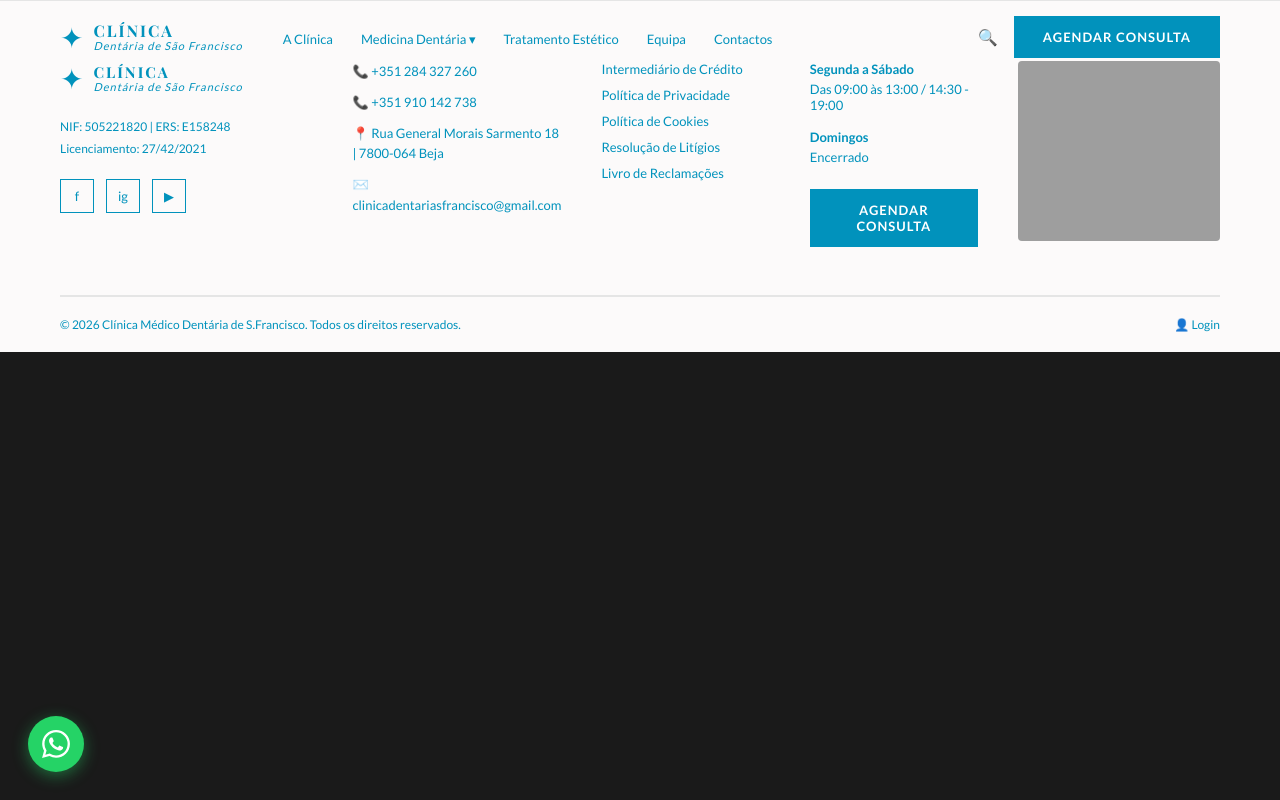
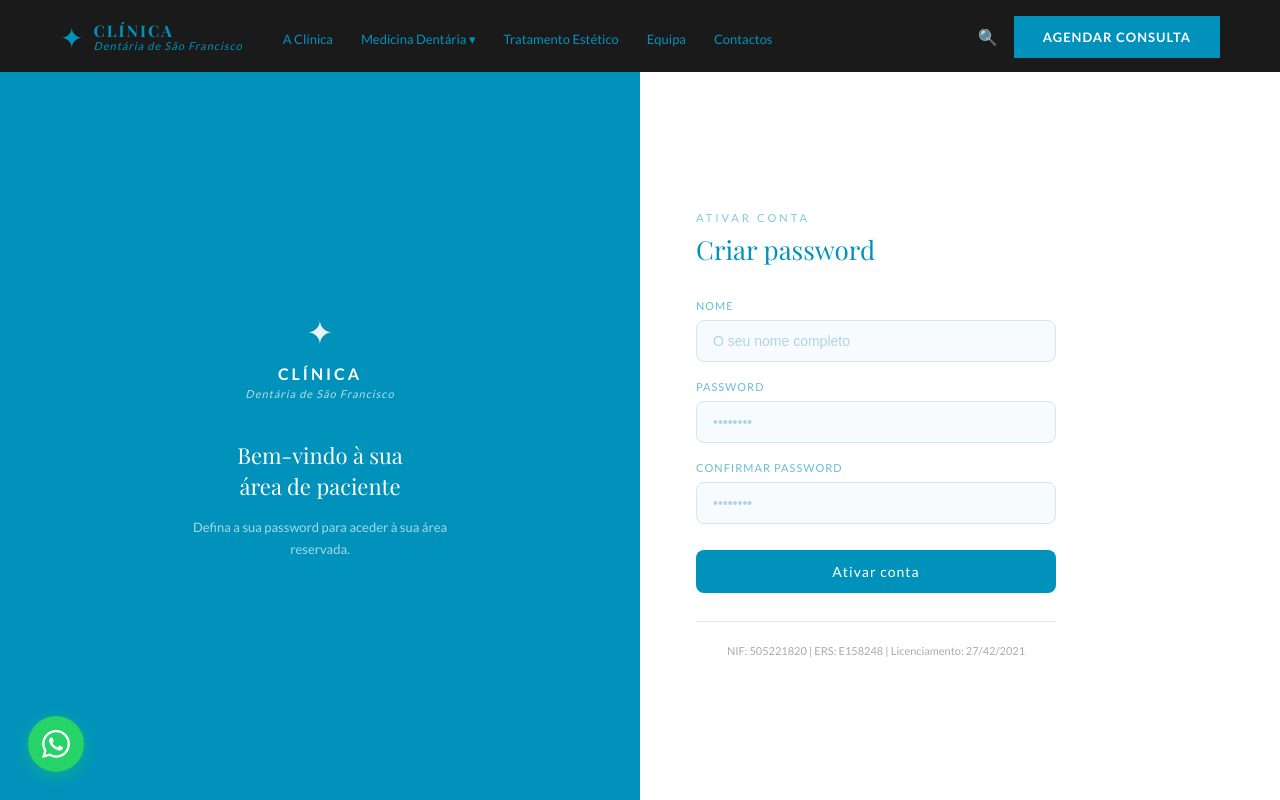
Before and after one commit to franciscommarques31/clinica-frontend, a React (Vite) app: page /register/1 in a window 1280 px wide. Shown: the top 800 px of the page. Built offline with nearby package versions, Linux system fonts and the light colour scheme; grey boxes are pictures that could not be loaded; a web font is replaced by a local one.

Commit message:
Atualização do projeto

```diff
--- a/src/App.jsx
+++ b/src/App.jsx
@@ -23,6 +23,8 @@ import MedicinaDentaria from './components/MedicinaDentaria'
 import Login from './components/Login'
 import ProtectedRoute from './components/ProtectedRoute'
 import Admin from './components/Admin'
+
+import Register from './components/Register'
 
 function ScrollToSection() {
   const { pathname, hash } = useLocation()
@@ -80,6 +82,7 @@ function Layout() {
         <Route path="/preenchimento-labial" element={<PreenchimentoLabial />} />
         <Route path="/medicina-dentaria" element={<MedicinaDentaria />} />
         <Route path="/login" element={<Login />} />
+        <Route path="/register/:token" element={<Register />} />
         <Route
           path="/admin"
           element={
--- a/src/components/Admin.jsx
+++ b/src/components/Admin.jsx
@@ -163,18 +163,12 @@ export default function Admin() {
   }
 
 const sendInvite = async (email) => {
-  console.log('A enviar convite para:', email)
   try {
     const res = await fetch(`${API_URL}/api/invites`, {
       method: 'POST',
-      headers: {
-        'Content-Type': 'application/json',
-        Authorization: `Bearer ${token}`
-      },
+      headers,
       body: JSON.stringify({ email })
     })
-
-    console.log('Resposta:', res.status)
 
     if (!res.ok) {
       alert('Erro ao enviar convite')
--- /dev/null
+++ b/src/components/Register.css
@@ -0,0 +1,178 @@
+.register-page {
+  display: grid;
+  grid-template-columns: 1fr 1fr;
+  min-height: 100vh;
+  padding-top: 72px;
+}
+
+.register-left {
+  background: #0192bc;
+  display: flex;
+  flex-direction: column;
+  justify-content: center;
+  align-items: center;
+  padding: 48px 40px;
+  text-align: center;
+}
+
+.register-logo-icon {
+  font-size: 32px;
+  color: rgba(255, 255, 255, 0.9);
+  margin-bottom: 12px;
+  display: block;
+}
+
+.register-logo-main {
+  font-size: 16px;
+  font-weight: 700;
+  color: #fff;
+  letter-spacing: 3px;
+  text-transform: uppercase;
+  display: block;
+}
+
+.register-logo-sub {
+  font-size: 11px;
+  color: rgba(255, 255, 255, 0.7);
+  letter-spacing: 1px;
+  font-style: italic;
+  display: block;
+  margin-top: 4px;
+}
+
+.register-tagline {
+  font-size: 22px;
+  font-weight: 500;
+  color: #fff;
+  line-height: 1.4;
+  margin-top: 40px;
+  margin-bottom: 14px;
+}
+
+.register-desc {
+  font-size: 13px;
+  color: rgba(255, 255, 255, 0.65);
+  line-height: 1.7;
+  max-width: 280px;
+}
+
+.register-right {
+  background: #fff;
+  display: flex;
+  flex-direction: column;
+  justify-content: center;
+  padding: 48px 56px;
+}
+
+.register-form {
+  max-width: 360px;
+  width: 100%;
+}
+
+.register-form-tag {
+  font-size: 11px;
+  letter-spacing: 3px;
+  text-transform: uppercase;
+  color: #0192bc;
+  opacity: 0.5;
+  margin-bottom: 8px;
+}
+
+.register-form-title {
+  font-size: 26px;
+  font-weight: 500;
+  color: #0192bc;
+  margin-bottom: 32px;
+}
+
+.register-field {
+  margin-bottom: 18px;
+}
+
+.register-field label {
+  display: block;
+  font-size: 11px;
+  letter-spacing: 1px;
+  text-transform: uppercase;
+  color: #0192bc;
+  opacity: 0.6;
+  margin-bottom: 8px;
+}
+
+.register-field input {
+  width: 100%;
+  padding: 12px 16px;
+  border: 1px solid #d0e8f0;
+  border-radius: 8px;
+  font-size: 14px;
+  color: #0192bc;
+  outline: none;
+  transition: border 0.2s, background 0.2s;
+  background: #f7fbfd;
+}
+
+.register-field input:focus {
+  border-color: #0192bc;
+  background: #fff;
+}
+
+.register-field input::placeholder {
+  color: #b0d4e3;
+}
+
+.register-field input:disabled {
+  opacity: 0.6;
+  cursor: not-allowed;
+}
+
+.register-btn {
+  width: 100%;
+  padding: 13px;
+  background: #0192bc;
+  color: #fff;
+  border: none;
+  border-radius: 8px;
+  font-size: 14px;
+  letter-spacing: 1px;
+  cursor: pointer;
+  transition: background 0.2s;
+  margin-top: 8px;
+}
+
+.register-btn:hover {
+  background: #0180a6;
+}
+
+.register-btn:disabled {
+  background: #7ec6de;
+  cursor: not-allowed;
+}
+
+.register-legal {
+  margin-top: 28px;
+  padding-top: 20px;
+  border-top: 1px solid #e5e5e5;
+  text-align: center;
+}
+
+.register-legal p {
+  font-size: 11px;
+  color: #aaa;
+  line-height: 1.7;
+}
+
+@media (max-width: 768px) {
+  .register-page {
+    grid-template-columns: 1fr;
+    padding-top: 60px;
+  }
+
+  .register-left {
+    padding: 40px 32px;
+    min-height: 240px;
+  }
+
+  .register-right {
+    padding: 40px 28px;
+  }
+}
--- /dev/null
+++ b/src/components/Register.jsx
@@ -0,0 +1,137 @@
+import { useState, useEffect } from 'react'
+import { useParams, useNavigate } from 'react-router-dom'
+import './Register.css'
+
+const API_URL = import.meta.env.VITE_API_URL
+
+export default function Register() {
+  const { token } = useParams()
+  const navigate = useNavigate()
+
+  const [name, setName] = useState('')
+  const [email, setEmail] = useState('')
+  const [password, setPassword] = useState('')
+  const [confirm, setConfirm] = useState('')
+  const [loading, setLoading] = useState(false)
+  const [erro, setErro] = useState('')
+
+  useEffect(() => {
+    window.scrollTo(0, 0)
+  }, [])
+
+  const handleRegister = async () => {
+    if (!name || !password || !confirm) {
+      setErro('Preencha todos os campos')
+      return
+    }
+
+    if (password !== confirm) {
+      setErro('As passwords não coincidem')
+      return
+    }
+
+    if (password.length < 6) {
+      setErro('A password deve ter pelo menos 6 caracteres')
+      return
+    }
+
+    setErro('')
+    setLoading(true)
+
+    try {
+      const res = await fetch(`${API_URL}/api/patients/register/${token}`, {
+        method: 'POST',
+        headers: { 'Content-Type': 'application/json' },
+        body: JSON.stringify({ name, password })
+      })
+
+      const data = await res.json()
+
+      if (!res.ok) {
+        setErro(data.message || 'Erro no registo')
+        return
+      }
+
+      alert('Conta criada com sucesso! Pode fazer login.')
+      navigate('/login')
+
+    } catch (error) {
+      setErro('Erro ao ligar ao servidor')
+    } finally {
+      setLoading(false)
+    }
+  }
+
+  return (
+    <main className="register-page">
+      <div className="register-left">
+        <div>
+          <span className="register-logo-icon">✦</span>
+          <span className="register-logo-main">CLÍNICA</span>
+          <span className="register-logo-sub">Dentária de São Francisco</span>
+        </div>
+        <h2 className="register-tagline">
+          Bem-vindo à sua<br />área de paciente
+        </h2>
+        <p className="register-desc">
+          Defina a sua password para aceder à sua área reservada.
+        </p>
+      </div>
+
+      <div className="register-right">
+        <div className="register-form">
+          <p className="register-form-tag">Ativar conta</p>
+          <h2 className="register-form-title">Criar password</h2>
+
+          {erro && (
+            <p style={{ color: 'red', marginBottom: '16px', fontSize: '13px' }}>
+              {erro}
+            </p>
+          )}
+
+          <div className="register-field">
+            <label>Nome</label>
+            <input
+              type="text"
+              placeholder="O seu nome completo"
+              value={name}
+              onChange={(e) => setName(e.target.value)}
+            />
+          </div>
+
+          <div className="register-field">
+            <label>Password</label>
+            <input
+              type="password"
+              placeholder="••••••••"
+              value={password}
+              onChange={(e) => setPassword(e.target.value)}
+            />
+          </div>
+
+          <div className="register-field">
+            <label>Confirmar password</label>
+            <input
+              type="password"
+              placeholder="••••••••"
+              value={confirm}
+              onChange={(e) => setConfirm(e.target.value)}
+            />
+          </div>
+
+          <button
+            className="register-btn"
+            onClick={handleRegister}
+            disabled={loading}
+          >
+            {loading ? 'A criar conta...' : 'Ativar conta'}
+          </button>
+
+          <div className="register-legal">
+            <p>NIF: 505221820 | ERS: E158248 | Licenciamento: 27/42/2021</p>
+          </div>
+        </div>
+      </div>
+    </main>
+  )
+}
```
